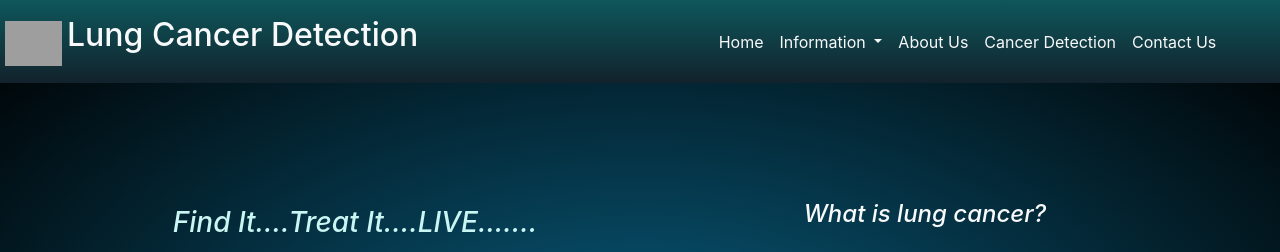
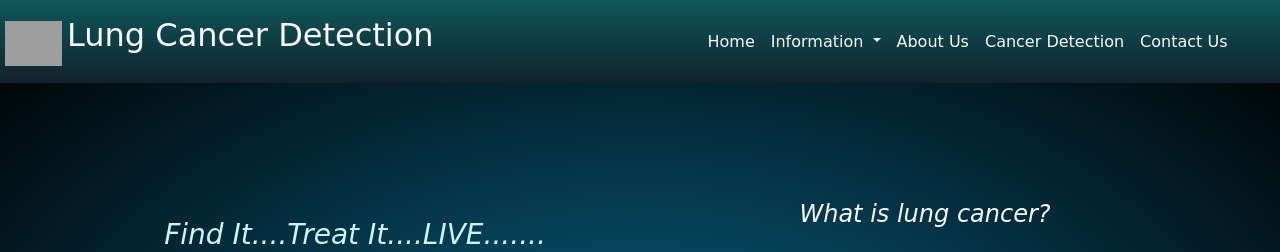
Before and after one commit to pssangeethlal/LungCancerWebApp, a Flask app: page / in a window 1280 px wide. Shown: the top 252 px of the page. Run offline with Flask 2, Linux system fonts and the light colour scheme; some libraries are stand-ins or nearby versions; grey boxes are pictures that could not be loaded.

Commit message:
font style changed to cursive

```diff
--- a/static/style.css
+++ b/static/style.css
@@ -27,4 +27,3 @@ body{
     padding: 6em;
 
 }
-#
--- a/templates/index.html
+++ b/templates/index.html
@@ -13,8 +13,25 @@
 
   </head>
 <body>
+  <style>
+    p{
+      font-family: cursive;
+    }
+    ul{
+      font-family: cursive;
+    }
+    h2{
+      font-family: cursive;
+    }
+    h3{
+      font-family: cursive;
+    }
+    h4{
+      font-family: cursive;
+    }
+  </style>
     <header  style="position: fixed; width: 100%; z-index: 1;background: linear-gradient(rgb(14, 87, 92),rgb(18, 34, 44));">
-        <div class="row text-light "  >
+        <div class="row text-light ">
             <div class="col-md-6 col-9 pt-3">
                 <a href="#home-sec"><img  class="logo " src="https://encrypted-tbn0.gstatic.com/images?q=tbn:ANd9GcRkLxrSkRNzHFUbPFkDfnvFpRT22BMd2w_kYw&usqp=CAU"></a>
                 <h2>Lung Cancer Detection </h2>
```
